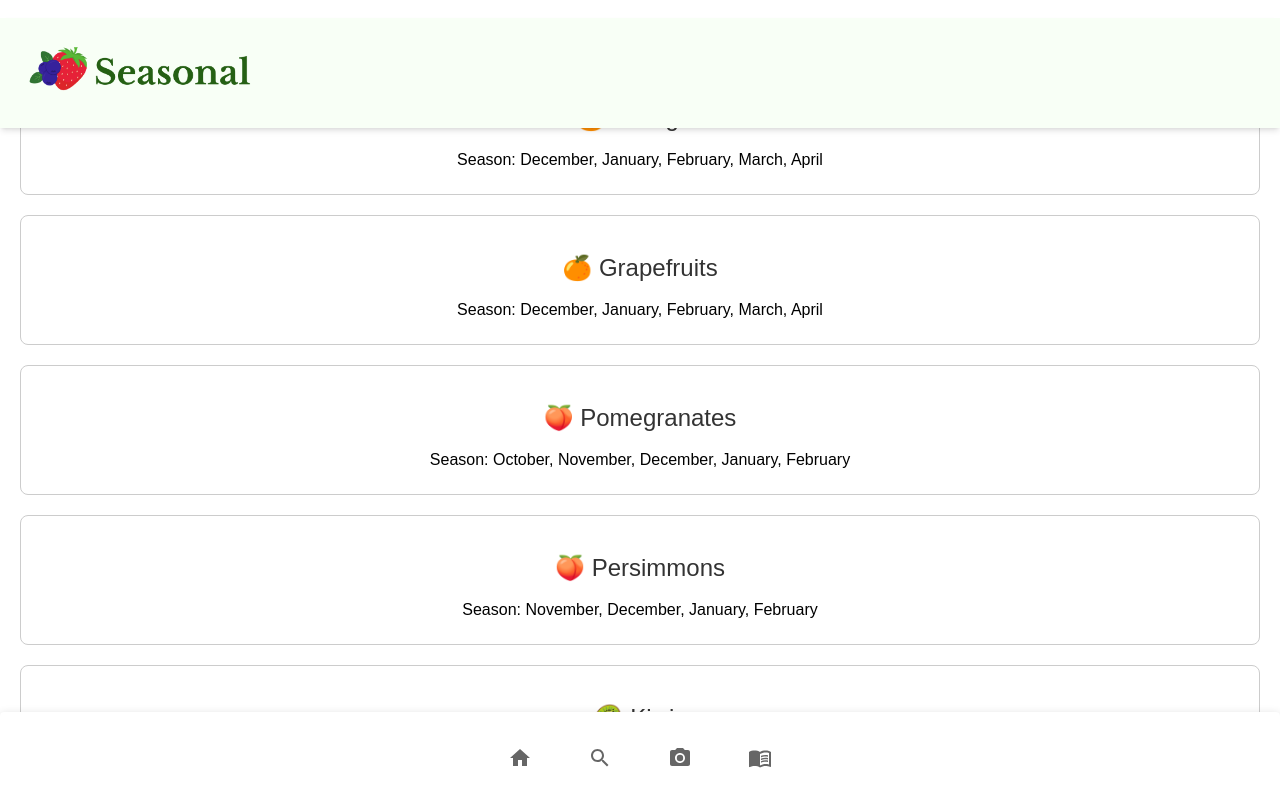
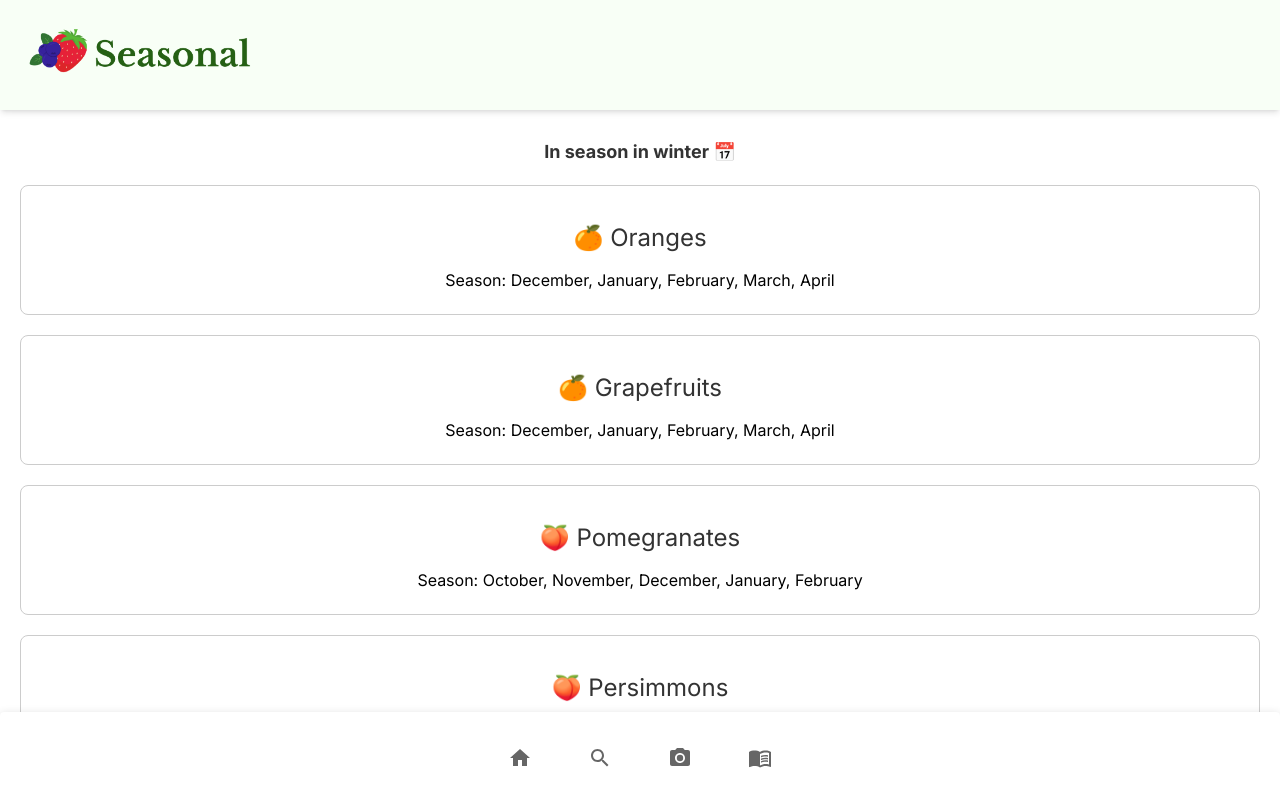
Before and after one commit to billie-zhang/Seasonal, a React (Create React App) app: page /in-season in a window 1280 px wide. Shown: the top 798 px of the page. Built offline with nearby package versions, Linux system fonts and the light colour scheme; no server answers.

Commit message:
update ui for scan page

```diff
--- a/src/components/InSeason.jsx
+++ b/src/components/InSeason.jsx
@@ -38,7 +38,7 @@ const InSeason = (props) => {
   };
 
   return (
-    <div style={{ fontFamily: "Arial, sans-serif", textAlign: "center" }}>
+    <div className="pt-[120px] text-center">
       <h2 style={{ fontSize: "18px", fontWeight: "bold" }}>
         In season in winter 📅
       </h2>
--- a/src/components/RipenessCheck.css
+++ b/src/components/RipenessCheck.css
@@ -1,10 +1,14 @@
 .dashboard {
   font-family: sans-serif;
   font-size: 1rem;
+  margin: 2rem;
   padding: 1rem;
   background-color: white;
   box-shadow: 0 1px 3px 0 rgba(0, 0, 0, 0.1), 0 1px 2px 0 rgba(0, 0, 0, 0.06);
   border-radius: 0.5rem;
+  justify-content: center;
+  /* align-items: center; */
+  width: 50rem;
 }
 
 .dashboard h2 {
--- a/src/components/Scan.jsx
+++ b/src/components/Scan.jsx
@@ -159,7 +159,7 @@ const Scan = () => {
   };
 
   return (
-    <div className="pt-[80px] lg:pt-[100px]">
+    <div className="pt-[120px]">
       <Webcam
         ref={webcamRef}
         muted={true}
```
